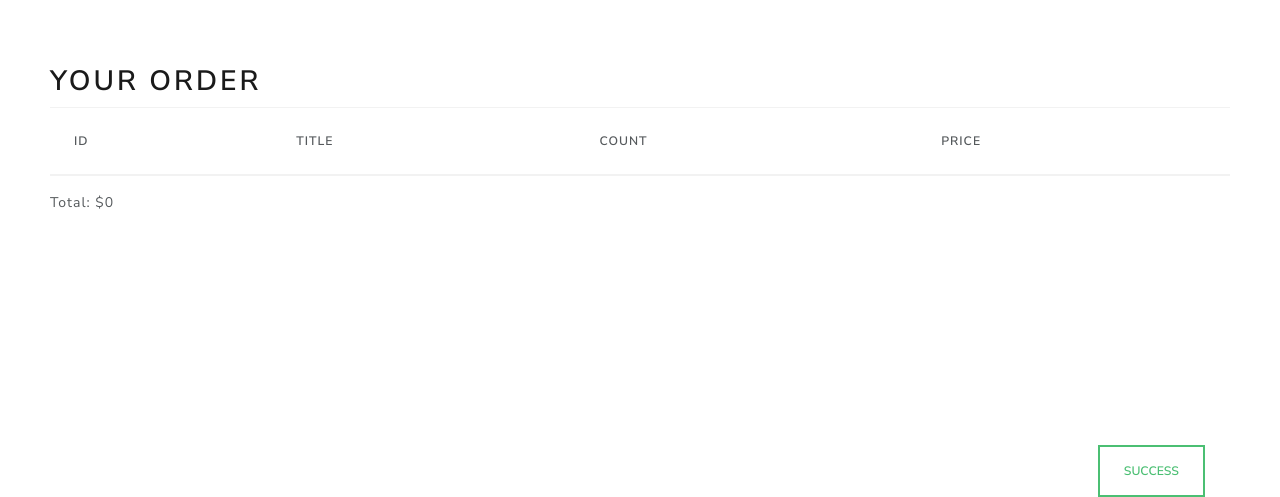
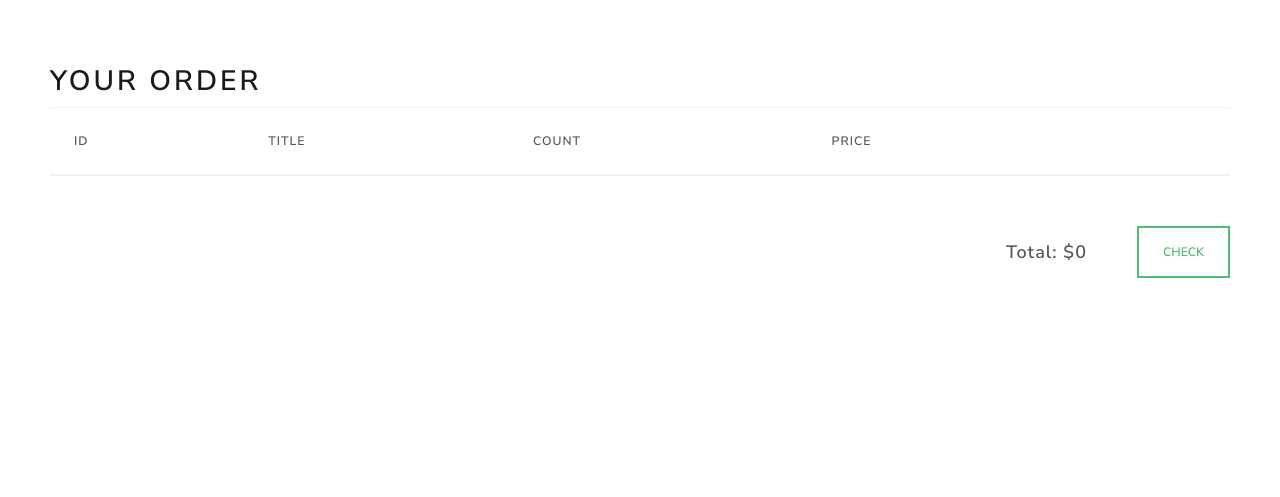
Before and after one commit to ViktorSyrytsia/Kurosawa-Movies, a React (Create React App) app: page / in a window 1280 px wide. Shown: the part 717-1214 px from the top of the page. Built offline with nearby package versions, Linux system fonts and the light colour scheme.

Commit message:
style fixes

```diff
--- a/src/components/shopping-cart/shopping-cart.jsx
+++ b/src/components/shopping-cart/shopping-cart.jsx
@@ -22,6 +22,7 @@ const ShoppingCart = ({ items, onIncrease, onDecrease, onDelete }) => {
                                                 <th scope="col">Title</th>
                                                 <th scope="col">Count</th>
                                                 <th scope="col">Price</th>
+                                                <th scope="col"></th>
                                         </tr>
                                 </thead>
                                 <tbody>
@@ -54,8 +55,11 @@ const ShoppingCart = ({ items, onIncrease, onDecrease, onDelete }) => {
                                         }
                                 </tbody>
                         </table>
-                        <div className="total">Total: ${sum}</div>
-                        <button type="button" className="btn btn-outline-success check-btn">Success</button>
+                        <div className="check">
+                                <div className="check-total">Total: ${sum}</div>
+                                <button type="button" className="btn btn-outline-success check-btn">Check</button>
+                        </div>
+
                 </div>
         )
 }
--- a/src/components/shopping-cart/shopping-cart.scss
+++ b/src/components/shopping-cart/shopping-cart.scss
@@ -1,13 +1,6 @@
 .shopping-cart {
   margin: 50px 50px;
-  position: relative;
   margin-bottom: 200px;
-}
-.check-btn {
-  margin-bottom: 100px;
-  position: absolute;
-  right: 25px;
-  top: 380px;
 }
 
 .buttons-cart {
@@ -26,3 +19,18 @@
 .minus {
   font-weight: bold;
 }
+
+.check {
+  margin-top: 50px;
+  display: flex;
+  justify-content: flex-end;
+  align-items: center;
+
+  &-btn {
+    margin-left: 50px;
+  }
+  &-total {
+    font-size: 18px;
+    font-weight: bold;
+  }
+}
--- a/src/reducers/index.js
+++ b/src/reducers/index.js
@@ -2,8 +2,7 @@ const initialState = {
         movies: [],
         loading: true,
         error: null,
-        cartItems: [],
-        orderTotal: 0
+        cartItems: []
 };
 
 const updateCartItems = (cartItems, item, index) => {
```
